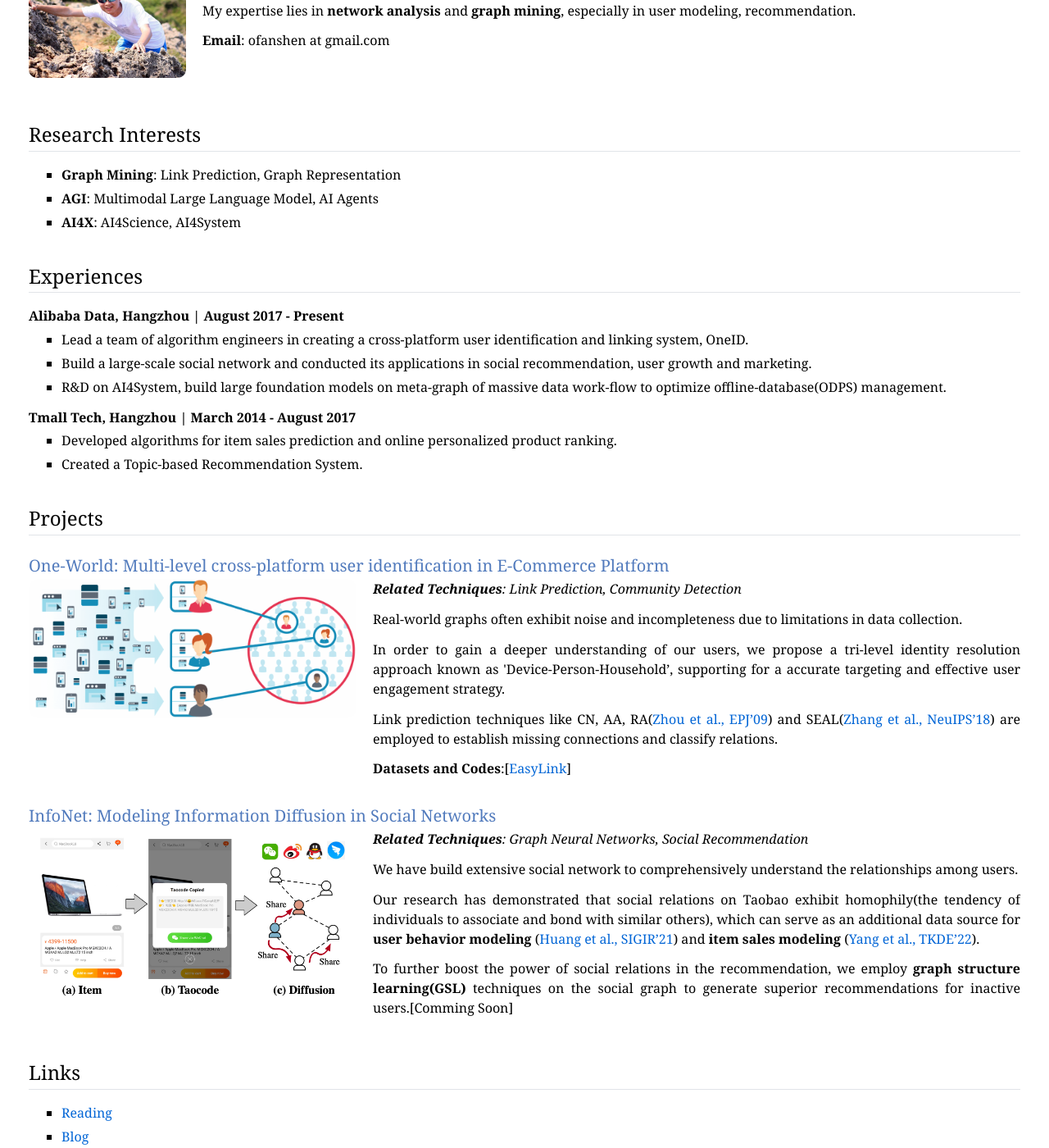
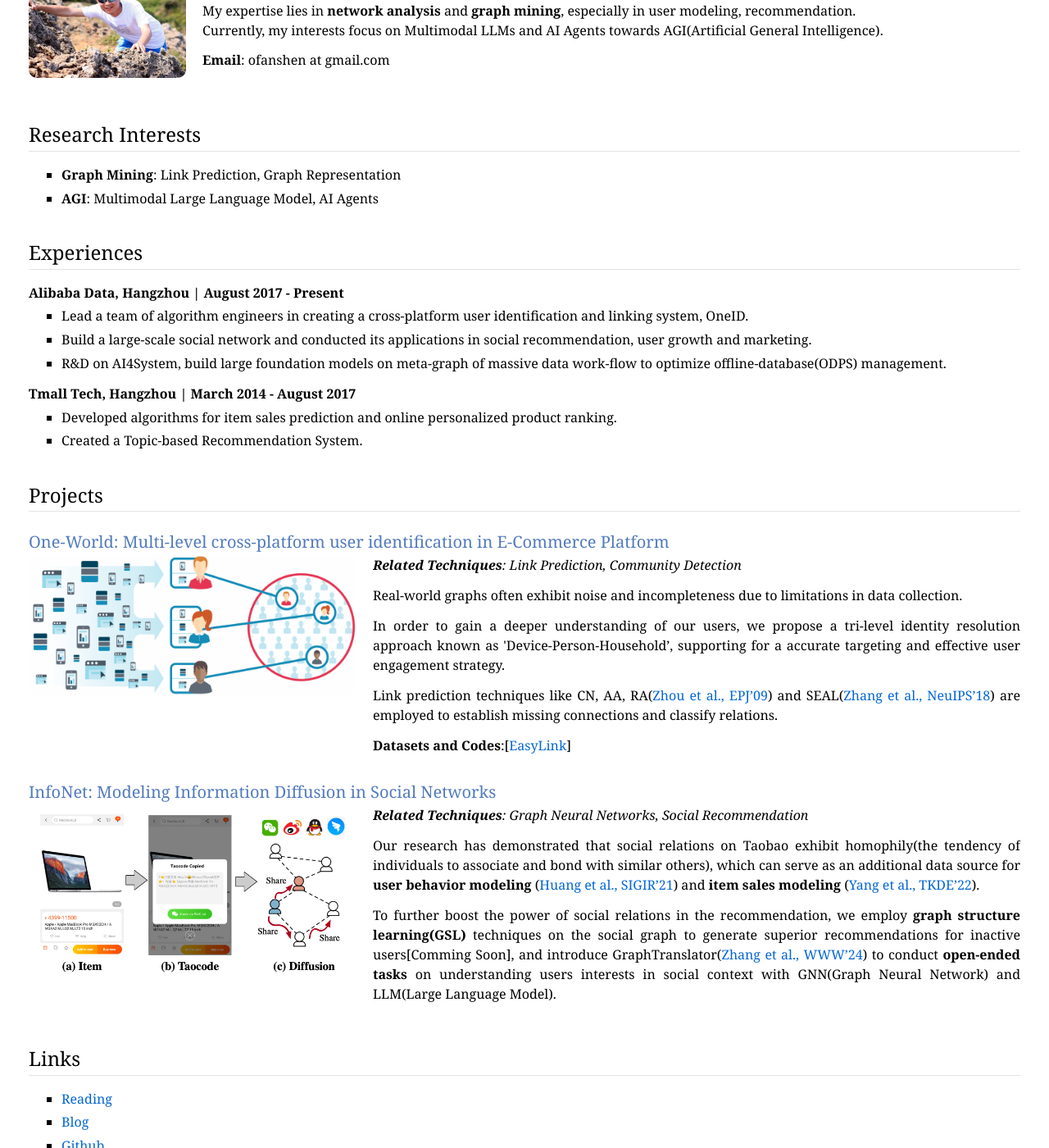
Before and after one commit to fs302/fs302.github.io, a Jekyll site: the page index.html, which Jekyll copies as it is, in a window 1280 px wide and 1400 px high, scrolled down 217 px. Shown: the whole window at 82% size. Built offline with Jekyll 4.4.1, drawn with Linux system fonts in a browser that asks for light colours.

```diff
--- a/index.html
+++ b/index.html
@@ -2,9 +2,6 @@
 "http://www.w3.org/TR/xhtml11/DTD/xhtml11.dtd">
 <html xmlns="http://www.w3.org/1999/xhtml" xml:lang="en">
 <head>
-<meta name="viewport" content="width=device-width, initial-scale=1.0">
-<meta name="generator" content="jemdoc, see http://jemdoc.jaboc.net/" />
-<meta http-equiv="Content-Type" content="text/html;charset=utf-8" />
 <link rel="stylesheet" href="www/main.css" type="text/css" />
 <link rel="stylesheet" href="www/font-awesome/css/font-awesome.min.css">
     <link rel="stylesheet" href="www/nomenu.css" type="text/css" />
@@ -19,7 +16,6 @@
 });
 </script>
 <!-- End MathJax -->
-</head>
     <div id="layout-content"> <!-- nomenu  -->
 <div id="toptitle">
 <h1>Shen Fan(范深)</h1>
@@ -30,7 +26,8 @@
 <div id="text-container"><p>I am a Staff Algorithm Engineer, at <a href="https://www.alibabagroup.com/cn/global/home" target=&ldquo;blank&rdquo;>Alibaba Group</a>.<br /></p>
 <p>Graduated from School of Computer Science and Engineering,
 <a href="http://www.oice.uestc.edu.cn/en/" target=&ldquo;blank&rdquo;>University of Electronic Science and Technology of China(UESTC)</a>, Chengdu, Sichuan, P.R.China. Supervised by <a href="https://baike.baidu.com/item/%E5%91%A8%E6%B6%9B/5230423" target=&ldquo;blank&rdquo;>Prof.Tao Zhou</a>.<br /></p>
-<p>My expertise lies in <b>network analysis</b> and <b>graph mining</b>, especially in user modeling, recommendation.<br /></p>
+<p>My expertise lies in <b>network analysis</b> and <b>graph mining</b>, especially in user modeling, recommendation.<br />
+Currently, my interests focus on Multimodal LLMs and AI Agents towards AGI(Artificial General Intelligence).<br /></p>
 <p><b>Email</b>: ofanshen at gmail.com</p>
 </div></div>
 <h2>Research Interests</h2>
@@ -38,8 +35,6 @@
 <li><p><b>Graph Mining</b>: Link Prediction, Graph Representation</p>
 </li>
 <li><p><b>AGI</b>: Multimodal Large Language Model, AI Agents</p>
-</li>
-<li><p><b>AI4X</b>: AI4Science, AI4System</p>
 </li>
 </ul>
 <h2>Experiences</h2>
@@ -73,9 +68,8 @@
 <div id="text-img-container"><div id="img-container">
 <img src="image/taocode.png" alt="TaoCode" width="400px" /></div>
 <div id="text-container"><p><i><b>Related Techniques</b>: Graph Neural Networks, Social Recommendation</i></p>
-<p>We have build extensive social network to comprehensively understand the relationships among users. </p>
 <p>Our research has demonstrated that social relations on Taobao exhibit homophily(the tendency of individuals to associate and bond with similar others), which can serve as an additional data source for <b>user behavior modeling</b> (<a href="https://arxiv.org/abs/2112.14446" target=&ldquo;blank&rdquo;>Huang et al., SIGIR&rsquo;21</a>) and <b>item sales modeling</b> (<a href="https://arxiv.org/abs/2203.14807" target=&ldquo;blank&rdquo;>Yang et al., TKDE&rsquo;22</a>). <br /></p>
-<p>To further boost the power of social relations in the recommendation, we employ <b>graph structure learning(GSL)</b> techniques on the social graph to generate superior recommendations for inactive users.[Comming Soon]<br /></p>
+<p>To further boost the power of social relations in the recommendation, we employ <b>graph structure learning(GSL)</b> techniques on the social graph to generate superior recommendations for inactive users[Comming Soon], and introduce GraphTranslator(<a href="https://arxiv.org/abs/2402.07197" target=&ldquo;blank&rdquo;>Zhang et al., WWW&rsquo;24</a>) to conduct <b>open-ended tasks</b> on understanding users interests in social context with GNN(Graph Neural Network) and LLM(Large Language Model).<br /></p>
 </div></div>
 <h2>Links</h2>
 <ul>
--- a/reading.html
+++ b/reading.html
@@ -2,9 +2,6 @@
 "http://www.w3.org/TR/xhtml11/DTD/xhtml11.dtd">
 <html xmlns="http://www.w3.org/1999/xhtml" xml:lang="en">
 <head>
-<meta name="viewport" content="width=device-width, initial-scale=1.0">
-<meta name="generator" content="jemdoc, see http://jemdoc.jaboc.net/" />
-<meta http-equiv="Content-Type" content="text/html;charset=utf-8" />
 <link rel="stylesheet" href="www/main.css" type="text/css" />
 <link rel="stylesheet" href="www/font-awesome/css/font-awesome.min.css">
     <link rel="stylesheet" href="www/nomenu.css" type="text/css" />
@@ -19,7 +16,6 @@
 });
 </script>
 <!-- End MathJax -->
-</head>
     <div id="layout-content"> <!-- nomenu  -->
 <div id="toptitle">
 <h1>Reading</h1>
```
Also changed, not shown: new_design_mysite.conf (+11 -0 lines), projects.html (+1 -6 lines), 2 other files.
